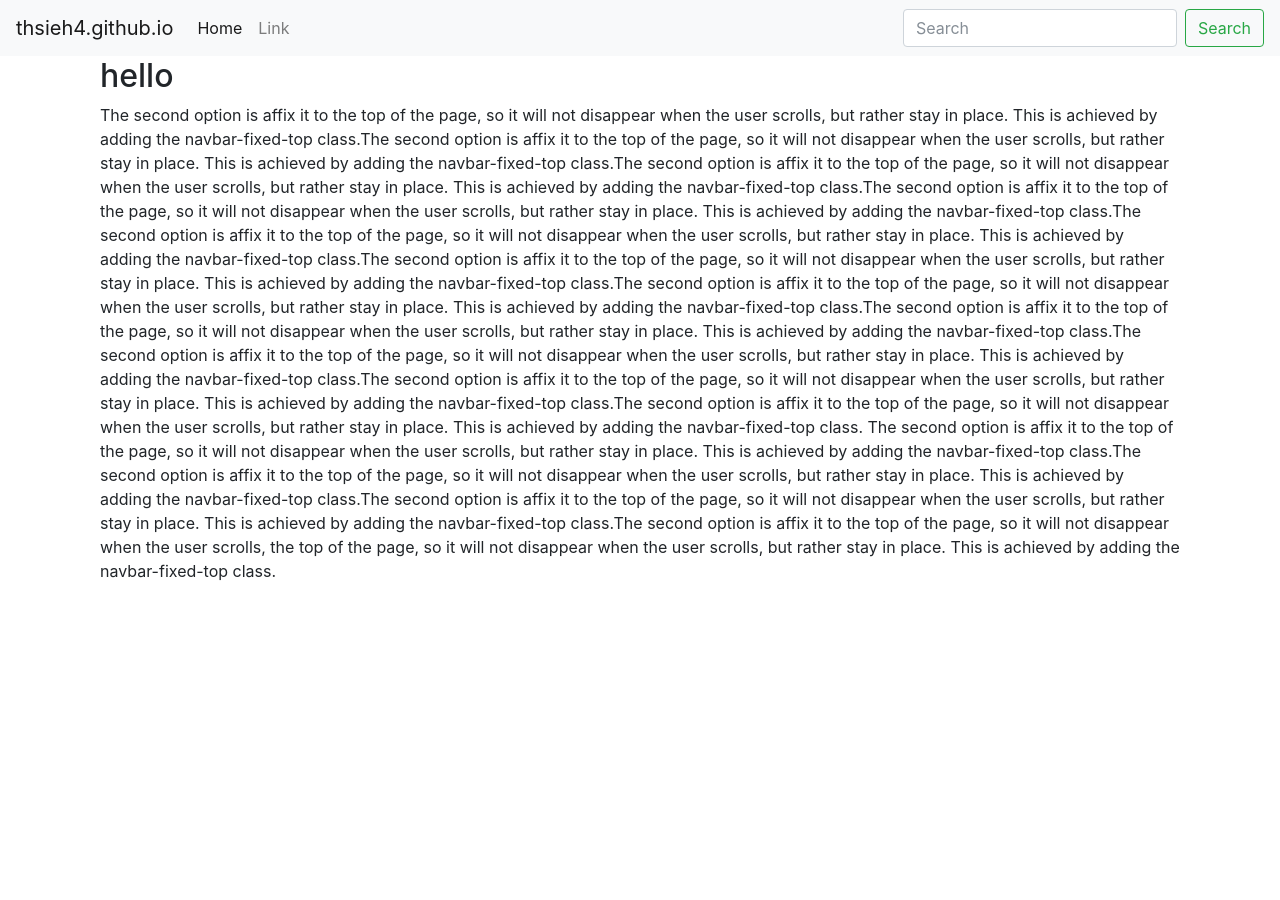
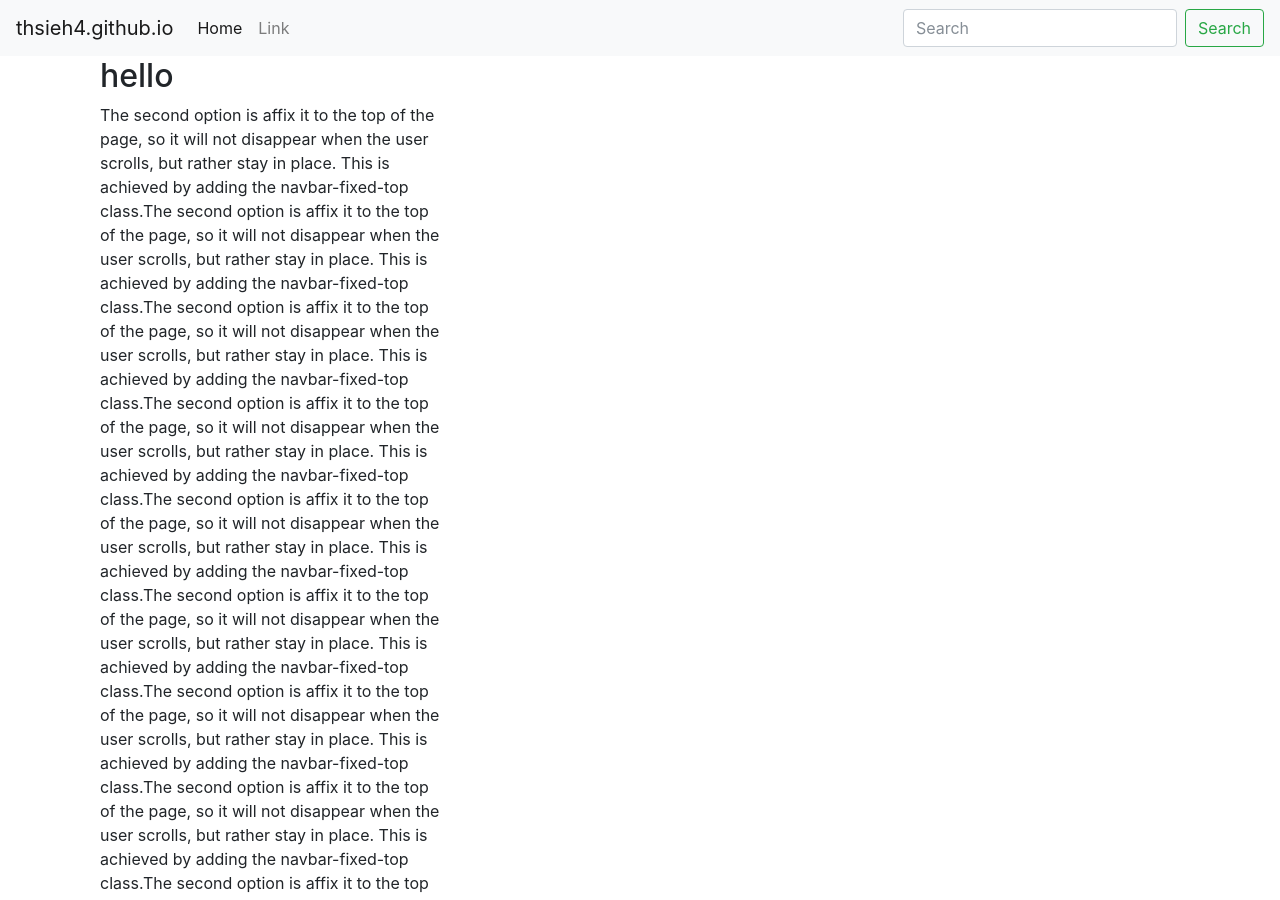
Before and after one commit to brucehsieh56/thsieh4.github.io, a Jekyll site: the page built from index.md, in a window 1280 px wide and 900 px high. Built offline with Jekyll 4.4.1, drawn with Linux system fonts in a browser that asks for light colours; nearby versions of some CDN libraries; our own code applies the rules of GitHub Pages for plain Markdown files.

Commit message:
Update default.html

```diff
--- a/_layouts/default.html
+++ b/_layouts/default.html
@@ -10,7 +10,7 @@
         <div class="container">
             <div class="col-md-4">
             </div>
-            <div class="col-md-auto">
+            <div class="col-md-4">
                 {{ content }}
             </div>
             <div class="col-md-4">
```
